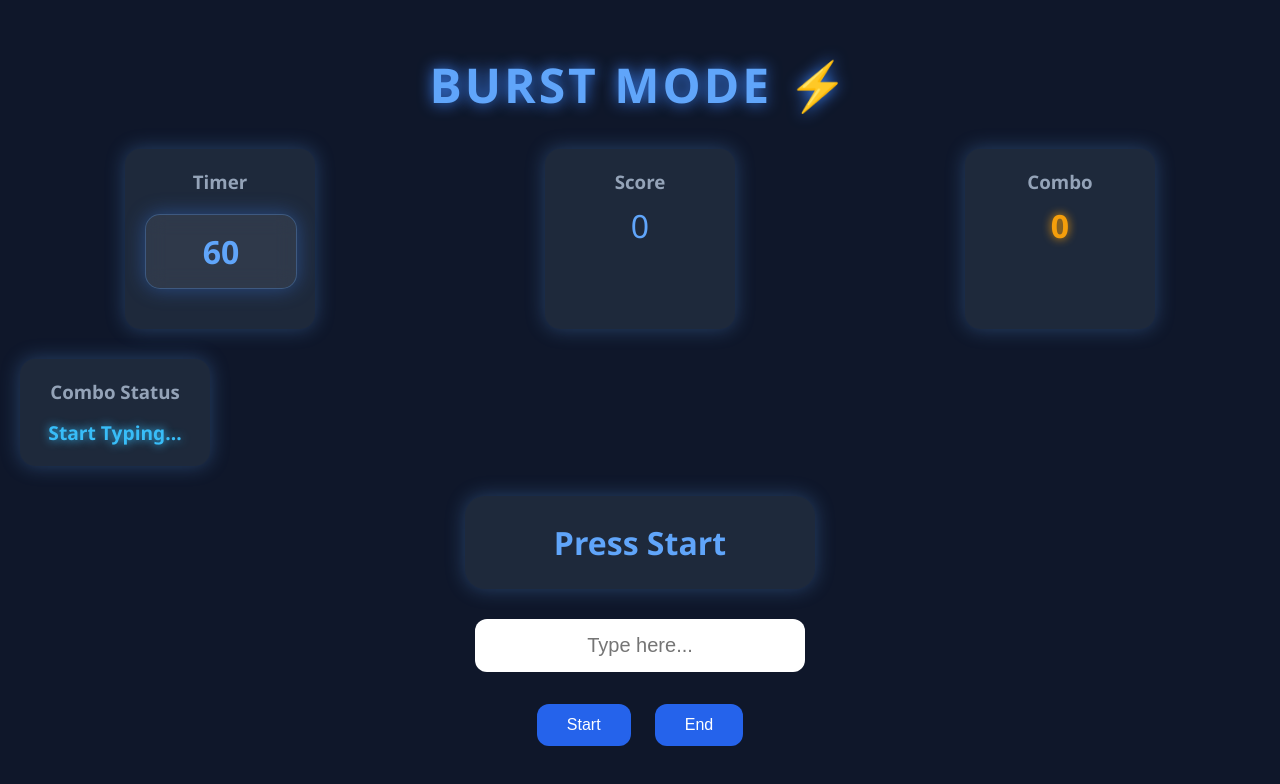
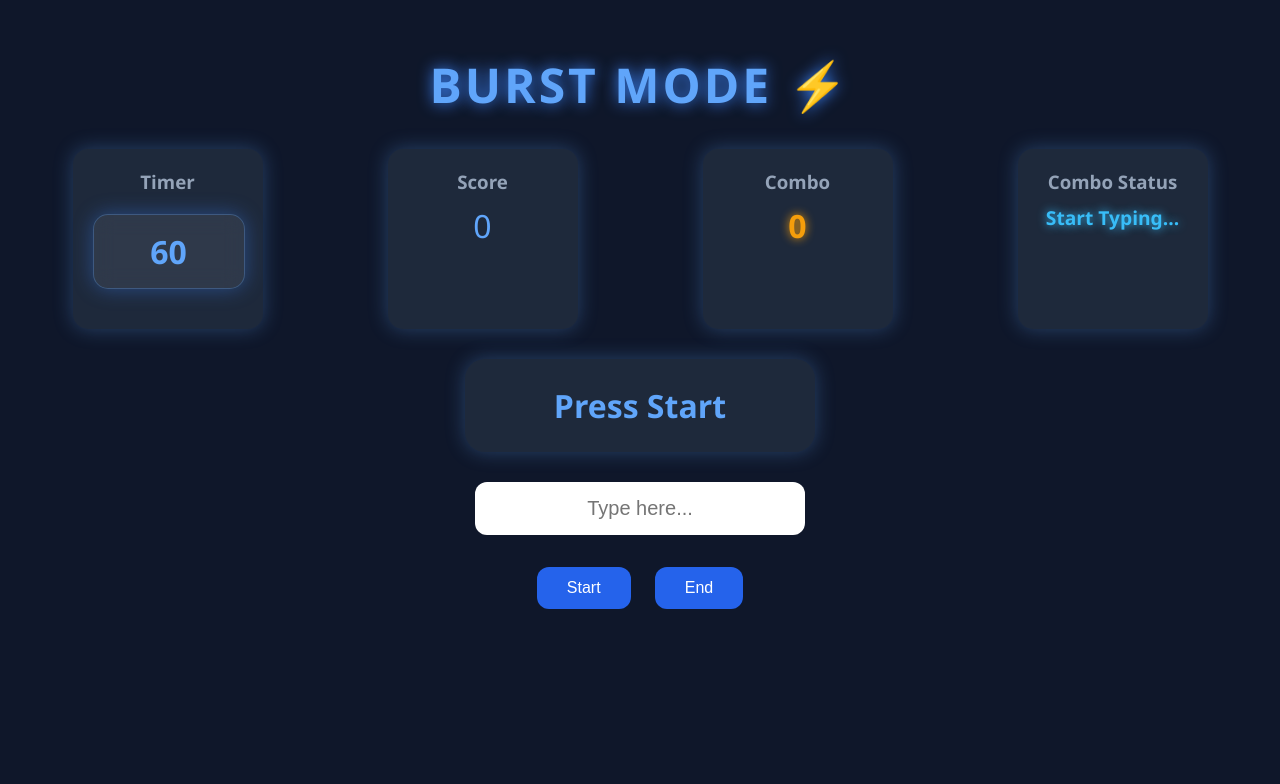
Before and after one commit to AksaAnoob/typing-speed-enhancer, a plain HTML site: page burst.html in a window 1280 px wide. Drawn offline with Linux system fonts and the light colour scheme.

Commit message:
updated combo streak

```diff
--- a/burst.html
+++ b/burst.html
@@ -32,7 +32,6 @@
             margin: 10px;
         }
 
-        /* mobile fix */
         @media (max-width: 600px) {
             .stats {
                 flex-direction: column;
@@ -48,12 +47,11 @@
             }
         }
 
-        /* NEW: combo status style */
+        /* NEW */
         #comboStatus {
-            margin-top: 15px;
+            color: #38bdf8;
+            font-weight: bold;
             font-size: 1.2rem;
-            font-weight: bold;
-            color: #38bdf8;
             text-shadow: 0 0 10px #38bdf8;
         }
     </style>
@@ -63,6 +61,7 @@
 
 <h1>BURST MODE ⚡</h1>
 
+<!-- ALL CARDS STAY TOGETHER -->
 <div class="stats">
 
     <div class="card">
@@ -80,12 +79,12 @@
         <p id="combo">0</p>
     </div>
 
-</div>
+    <!-- FIXED POSITION -->
+    <div class="card">
+        <h3>Combo Status</h3>
+        <p id="comboStatus">Start Typing...</p>
+    </div>
 
-<!-- 🔥 NEW COMBO STATUS CARD -->
-<div class="card">
-    <h3>Combo Status</h3>
-    <p id="comboStatus">Start Typing...</p>
 </div>
 
 <div id="wordBox">
```
